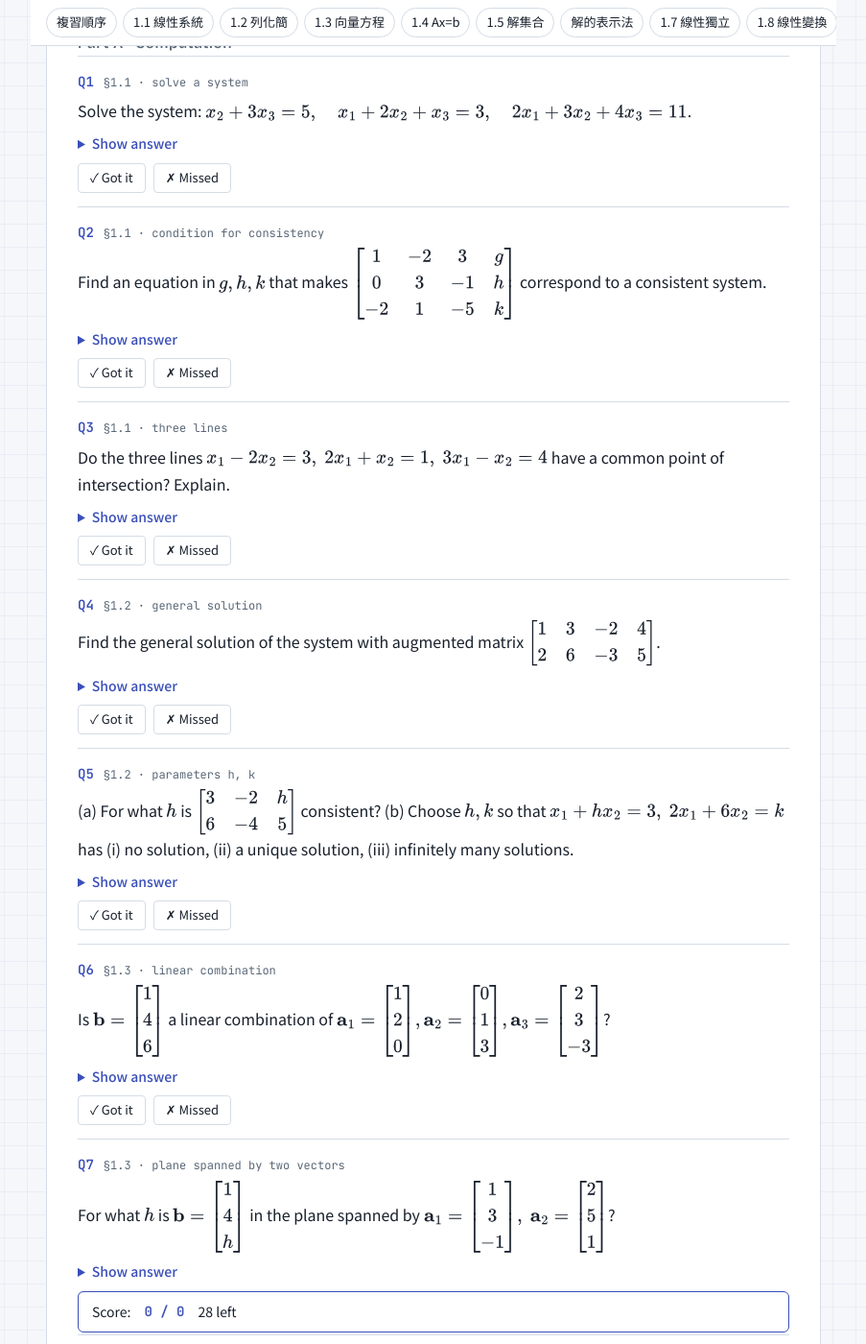
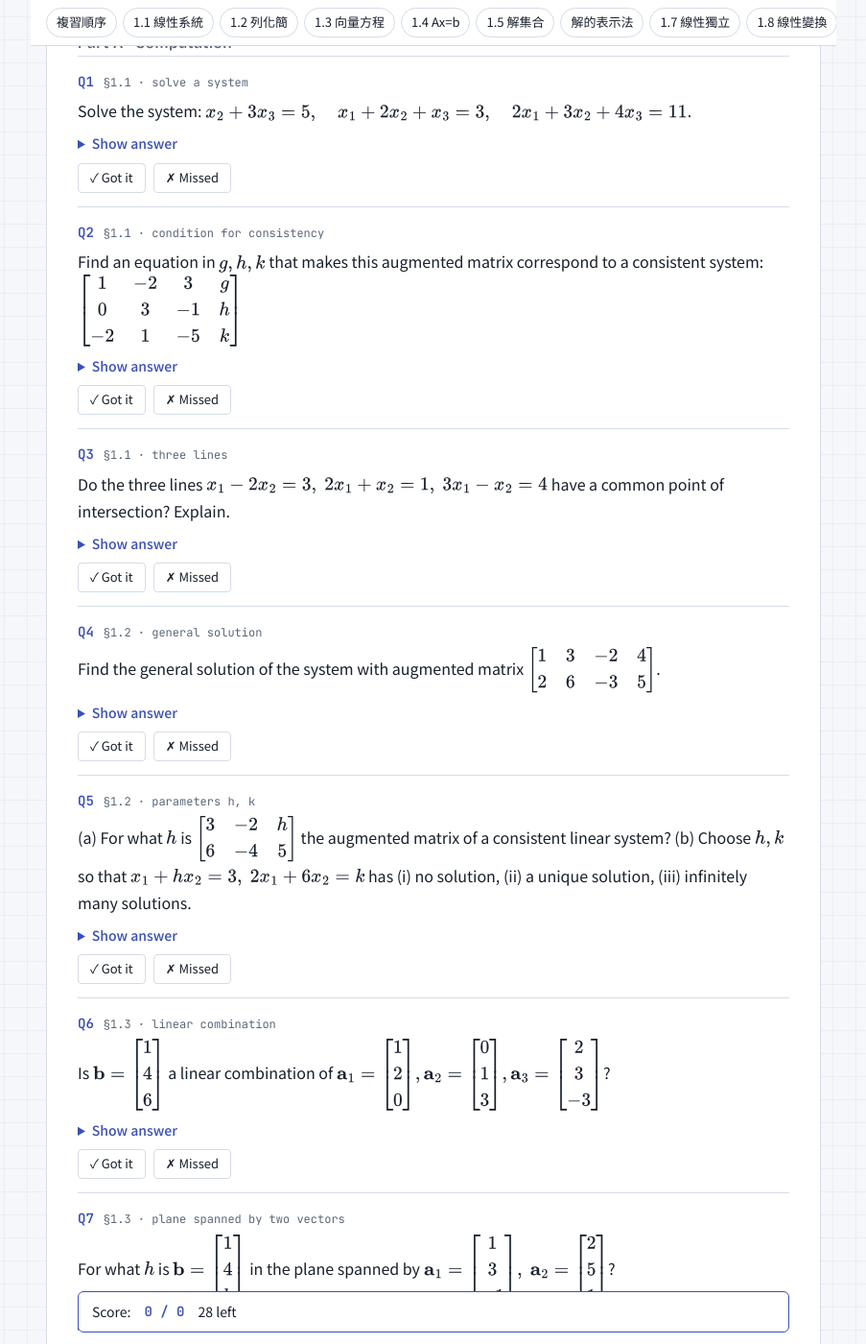
Before and after one commit to weif3383-cloud/weif3383-cloud.github.io, a Jekyll site: the page 線性代數線上題庫/index.html, which Jekyll copies as it is, in a window 1280 px wide and 1400 px high, scrolled down 13135 px. Shown: the whole window at 96% size, without its empty margins (188-1091 px from the left). Built offline with Jekyll 4.4.1, drawn with Linux system fonts in a browser that asks for light colours.

Commit message:
線性代數線上題庫：Q2、Q5 題目註明 augmented matrix
Co-Authored-By: Claude Opus 5.5 <noreply@anthropic.com>
Claude-Session: https://claude.ai/code/session_01MJ14ZMPqXfMnaoTn9V6Aam

```diff
--- a/線性代數線上題庫/index.html
+++ b/線性代數線上題庫/index.html
@@ -405,7 +405,7 @@ html{scroll-behavior:smooth}
 <details><summary>Show answer</summary><div class="ans">Swap R1, R2: \(\begin{bmatrix}1&2&1&3\\0&1&3&5\\2&3&4&11\end{bmatrix}\). R3 − 2R1: \([0\ \ {-1}\ \ 2\ \ 5]\). R3 + R2: \([0\ \ 0\ \ 5\ \ 10]\).<br>So \(x_3=2\), \(x_2=5-3(2)=-1\), \(x_1=3-2(-1)-2=3\). <b>\((3,-1,2)\)</b>. Check eq. 3: \(6-3+8=11\) ✓.</div></details></div>
 
 <div class="q"><div class="qhead"><span class="qno">Q2</span><span class="src">§1.1 · condition for consistency</span></div>
-<p>Find an equation in \(g,h,k\) that makes \(\begin{bmatrix}1&-2&3&g\\0&3&-1&h\\-2&1&-5&k\end{bmatrix}\) correspond to a consistent system.</p>
+<p>Find an equation in \(g,h,k\) that makes this augmented matrix correspond to a consistent system: \(\begin{bmatrix}1&-2&3&g\\0&3&-1&h\\-2&1&-5&k\end{bmatrix}\)</p>
 <details><summary>Show answer</summary><div class="ans">R3 + 2R1: \([0\ \ {-3}\ \ 1\ \ k+2g]\). R3 + R2: \([0\ \ 0\ \ 0\ \ k+2g+h]\). Consistent iff <b>\(2g+h+k=0\)</b>.</div></details></div>
 
 <div class="q"><div class="qhead"><span class="qno">Q3</span><span class="src">§1.1 · three lines</span></div>
@@ -417,7 +417,7 @@ html{scroll-behavior:smooth}
 <details><summary>Show answer</summary><div class="ans">R2 − 2R1: \([0\ 0\ 1\ {-3}]\); R1 + 2R2: \([1\ 3\ 0\ {-2}]\). Pivots in columns 1 and 3. <b>\(x_1=-2-3x_2,\ x_2\) free, \(x_3=-3\)</b>.</div></details></div>
 
 <div class="q"><div class="qhead"><span class="qno">Q5</span><span class="src">§1.2 · parameters h, k</span></div>
-<p>(a) For what \(h\) is \(\begin{bmatrix}3&-2&h\\6&-4&5\end{bmatrix}\) consistent? (b) Choose \(h,k\) so that \(x_1+hx_2=3,\ 2x_1+6x_2=k\) has (i) no solution, (ii) a unique solution, (iii) infinitely many solutions.</p>
+<p>(a) For what \(h\) is \(\begin{bmatrix}3&-2&h\\6&-4&5\end{bmatrix}\) the augmented matrix of a consistent linear system? (b) Choose \(h,k\) so that \(x_1+hx_2=3,\ 2x_1+6x_2=k\) has (i) no solution, (ii) a unique solution, (iii) infinitely many solutions.</p>
 <details><summary>Show answer</summary><div class="ans">(a) R2 − 2R1: \([0\ \ 0\ \ 5-2h]\) → <b>\(h=5/2\)</b>.<br>(b) R2 − 2R1: \([0\ \ 6-2h\ \ k-6]\). (i) \(h=3,\ k\ne6\); (ii) \(h\ne3\) (any k); (iii) \(h=3,\ k=6\).</div></details></div>
 
 <div class="q"><div class="qhead"><span class="qno">Q6</span><span class="src">§1.3 · linear combination</span></div>
```
